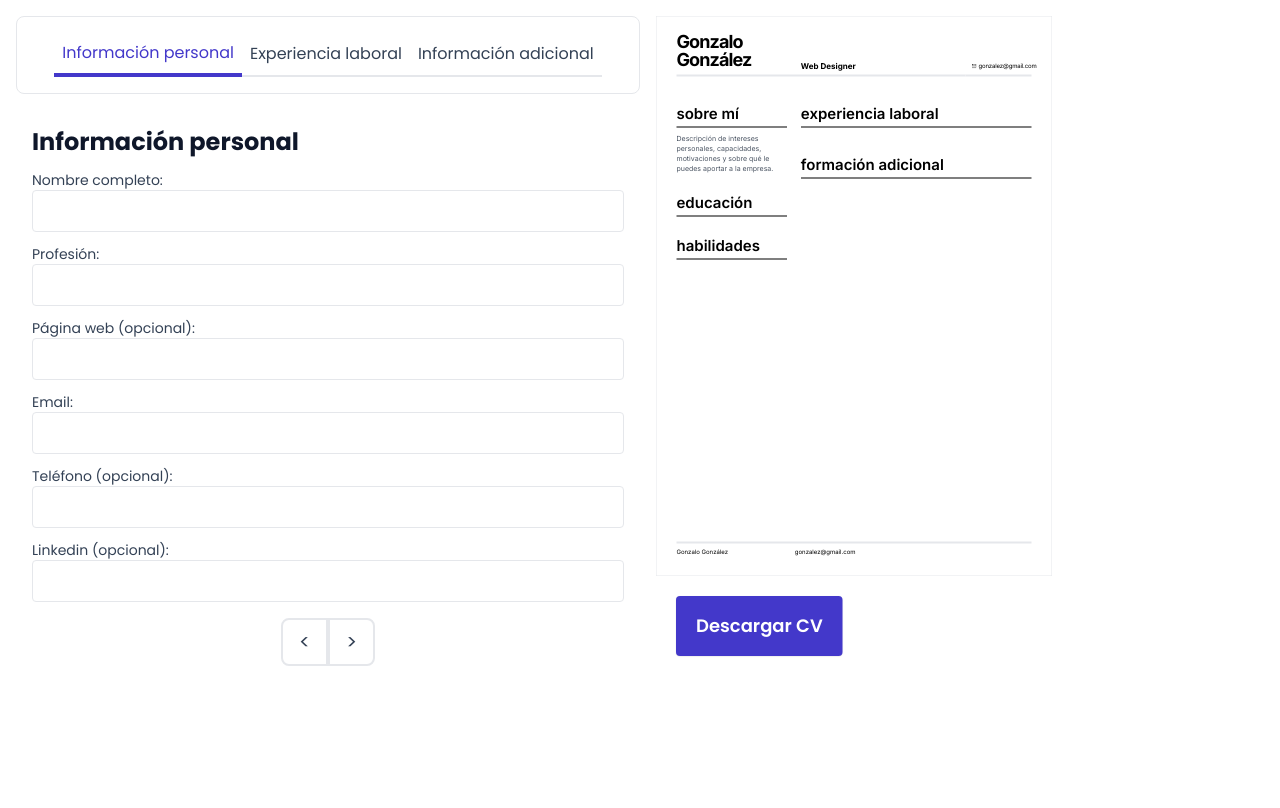
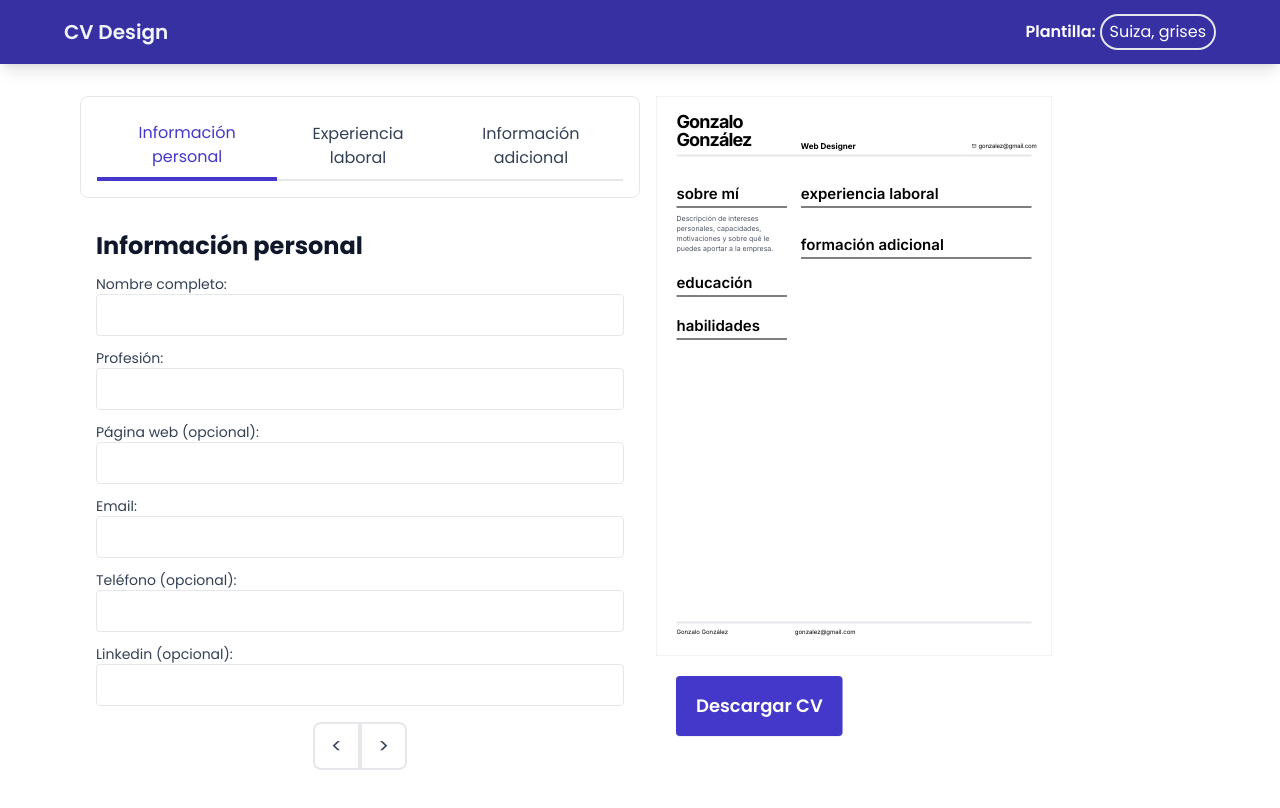
Before and after one commit to RdrBux/cv-application, a React (Create React App) app: page / in a window 1280 px wide. Both pictures are taken after a click on the button "Creador de CV". Shown: the top 808 px of the page. Built offline with nearby package versions, Linux system fonts and the light colour scheme; the HTML template or start-up script is replaced by a standard one.

Commit message:
Style CV picker, fix issues on pseudo-routes changes

```diff
--- a/src/components/Cv.js
+++ b/src/components/Cv.js
@@ -1,6 +1,7 @@
 import React, { Component } from 'react';
 import CvEd from './CvEd';
 import CvJob from './CvJob';
+import CvCourse from './CvCourse';
 
 export class Cv extends Component {
   render() {
@@ -99,13 +100,14 @@ export class Cv extends Component {
                 formación adicional
               </h2>
               {courses.map((course) => (
-                <CvJob
-                  place={course.institute}
+                <CvCourse
+                  key={course.id}
+                  institute={course.institute}
                   datestart={course.datestart}
                   dateend={course.dateend}
                   city={course.city}
                   country={course.country}
-                  rol={course.title}
+                  title={course.title}
                   description={course.description}
                 />
               ))}
--- a/src/components/Form.js
+++ b/src/components/Form.js
@@ -7,6 +7,7 @@ import { nanoid } from 'nanoid';
 import ReactToPrint from 'react-to-print';
 import Cv from './Cv';
 import Textarea from './Textarea';
+import NavForm from './NavForm';
 
 export class Form extends Component {
   constructor() {
@@ -205,9 +206,14 @@ export class Form extends Component {
 
   render() {
     return (
-      <div className="p-4 container lg:max-w-7xl lg:flex">
+      <>
+        <NavForm />
+        <div className="p-4 container lg:max-w-6xl lg:flex">
           <div className="lg:w-1/2">
-          <div className="border p-4 flex justify-center rounded-lg text-slate-700 mb-8">
+            <div
+              className="border p-4 flex justify-center rounded-lg text-slate-700 mb-8"
+              id="menu"
+            >
               <button
                 className={
                   this.state.active === 'personal'
@@ -241,7 +247,9 @@ export class Form extends Component {
             </div>
             <div className="px-4">
               <div
-              className={this.state.active === 'personal' ? 'block' : 'hidden'}
+                className={
+                  this.state.active === 'personal' ? 'block' : 'hidden'
+                }
               >
                 <h2 className="font-bold text-2xl text-slate-900">
                   Información personal
@@ -323,7 +331,9 @@ export class Form extends Component {
                   </button>
                 </div>
               </div>
-            <div className={this.state.active === 'extra' ? 'block' : 'hidden'}>
+              <div
+                className={this.state.active === 'extra' ? 'block' : 'hidden'}
+              >
                 <h2 className="font-bold text-2xl text-slate-900">
                   Información adicional
                 </h2>
@@ -354,6 +364,7 @@ export class Form extends Component {
               </div>
             </div>
             <div className="flex justify-center text-xl text-slate-700 my-4">
+              <a href="#menu">
                 <button
                   className="px-4 py-2 border-2 rounded-l-lg hover:bg-slate-100 duration-100"
                   onClick={() =>
@@ -362,6 +373,8 @@ export class Form extends Component {
                 >
                   {'<'}
                 </button>
+              </a>
+              <a href="#menu">
                 <button
                   className="px-4 py-2 border-2 rounded-r-lg hover:bg-slate-100 duration-100"
                   onClick={() =>
@@ -370,6 +383,7 @@ export class Form extends Component {
                 >
                   {'>'}
                 </button>
+              </a>
             </div>
           </div>
           <div className="lg:w-1/2 lg:px-4 max-h-screen">
@@ -388,6 +402,7 @@ export class Form extends Component {
             </div>
           </div>
         </div>
+      </>
     );
   }
 }
--- a/src/components/Landing/Hero.js
+++ b/src/components/Landing/Hero.js
@@ -24,8 +24,8 @@ export class Hero extends Component {
                 <img className="w-5" src="./img/star.svg" alt="star" />
               </div>
               <p className="text-center lg:text-left text-slate-700 max-w-md font-medium">
-                “Con CV Design logré hacer mi CV en minutos desde el celular y
-                conseguí mi primera entrevista en un día.”
+                “Con CV Design logré hacer mi Curriculum Vitae en minutos desde
+                el celular y conseguí mi primera entrevista en un día.”
               </p>
               <p className="text-center text-xs lg:text-sm text-slate-500">
                 <span className="text-indigo-800">— María Martínez</span>,
@@ -43,12 +43,14 @@ export class Hero extends Component {
                 para que tu Curriculum Vitae destaque sobre toda la competencia.
               </p>
               <div className="flex gap-3">
+                <a href="#">
                   <button
                     className="px-10 py-3 bg-indigo-700 font-bold text-sm lg:text-base text-white rounded-lg shadow hover:bg-indigo-900 duration-200"
                     onClick={onClick}
                   >
                     Crea tu CV
                   </button>
+                </a>
                 {/* <a href="#newsletter">
                   <button className="px-5 py-3 text-indigo-700 font-bold text-sm lg:text-base bg-white rounded-lg border border-indigo-700 shadow hover:bg-slate-100 duration-200">
                     Plantillas Premium
--- a/src/components/Landing/Nav.js
+++ b/src/components/Landing/Nav.js
@@ -7,15 +7,17 @@ export class Nav extends Component {
       <nav className="sticky top-0 z-50 bg-slate-100 h-16 px-4 backdrop-filter backdrop-blur-lg bg-opacity-40 border-b border-slate-300">
         <React.Fragment>
           <div className="flex justify-between items-center h-full container lg:max-w-6xl">
-            <div className="font-semibold text-lg text-slate-900">
+            <div className="font-semibold text-xl text-slate-900">
               CV Design
             </div>
+            <a href="#">
               <button
                 className="bg-slate-900 hover:bg-slate-700 duration-200 text-slate-100 px-4 py-2 font-bold rounded-lg text-sm"
                 onClick={onClick}
               >
                 Creador de CV
               </button>
+            </a>
           </div>
         </React.Fragment>
       </nav>
--- /dev/null
+++ b/src/components/NavForm.js
@@ -0,0 +1,25 @@
+import React, { Component } from 'react';
+
+export class Nav extends Component {
+  render() {
+    return (
+      <nav className="bg-indigo-800 h-16 px-4 shadow-lg mb-4">
+        <React.Fragment>
+          <div className="flex justify-between items-center h-full container lg:max-w-6xl">
+            <div className="font-semibold text-xl text-slate-100">
+              CV Design
+            </div>
+            <div className="text-white font-semibold">
+              Plantilla:{' '}
+              <button className="border-2 px-2 py-1 rounded-full font-normal">
+                Suiza, grises
+              </button>
+            </div>
+          </div>
+        </React.Fragment>
+      </nav>
+    );
+  }
+}
+
+export default Nav;
```
Lines whose indentation alone changed are shown as unchanged.
